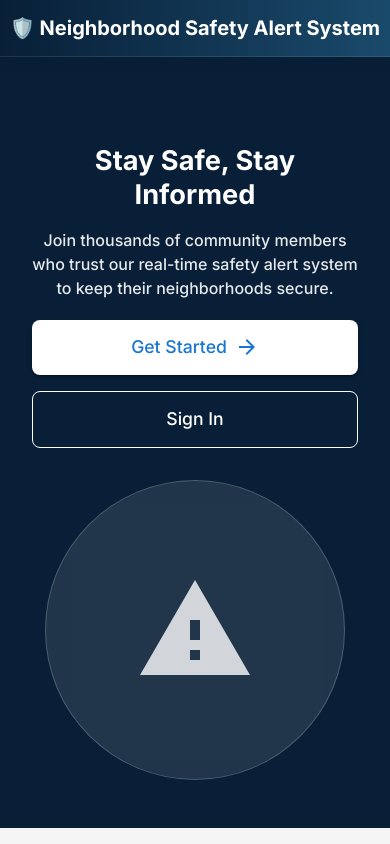
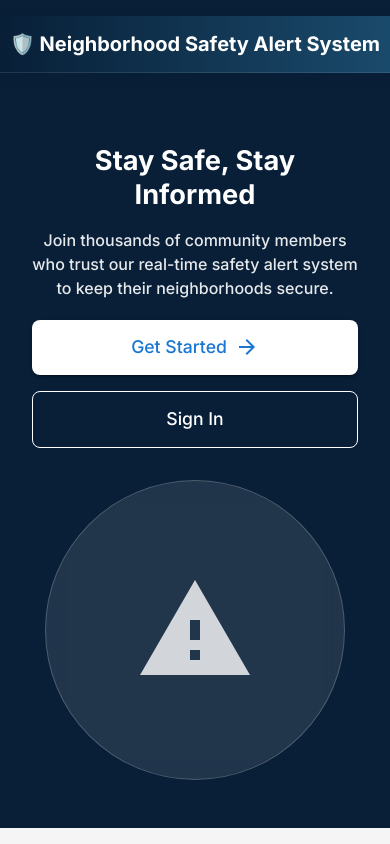
Before and after one commit to bisoul1984/neighborhood-safety-alert-system, a React (Create React App) app in the folder client/: page / in a window 390 px wide. Shown: the top 844 px of the page. Built offline with nearby package versions, Linux system fonts and the light colour scheme.

Commit message:
Add top margin to AppBar on mobile so navbar sits lower from top of screen

```diff
--- a/client/src/pages/HomePage.js
+++ b/client/src/pages/HomePage.js
@@ -94,7 +94,8 @@ const HomePage = () => {
           background: 'linear-gradient(90deg, #081f37 0%, #1a4a6b 100%)',
           boxShadow: '0 4px 12px rgba(8, 31, 55, 0.2)',
           borderBottom: '1px solid rgba(255, 255, 255, 0.1)',
-          px: { xs: 1, md: 0 }
+          px: { xs: 1, md: 0 },
+          mt: { xs: 2, md: 0 }
         }}
       >
         <Toolbar sx={{ px: { xs: 0, md: 2 } }}>
```
